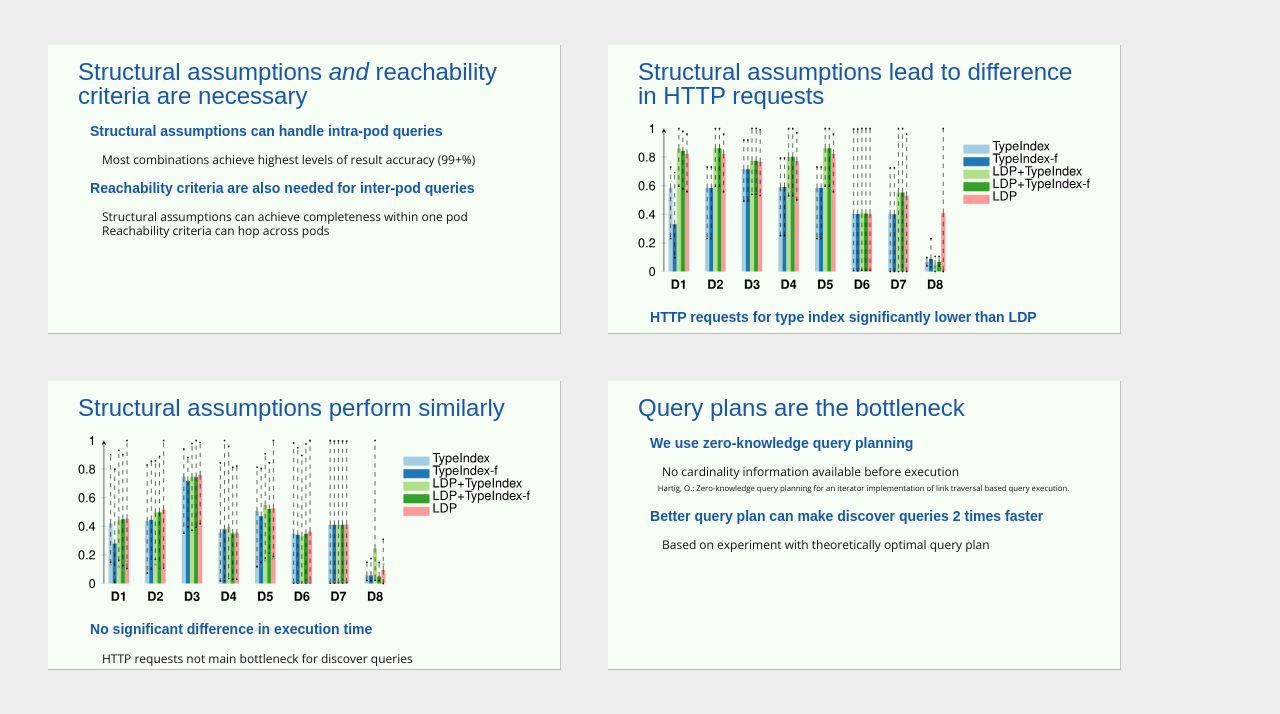
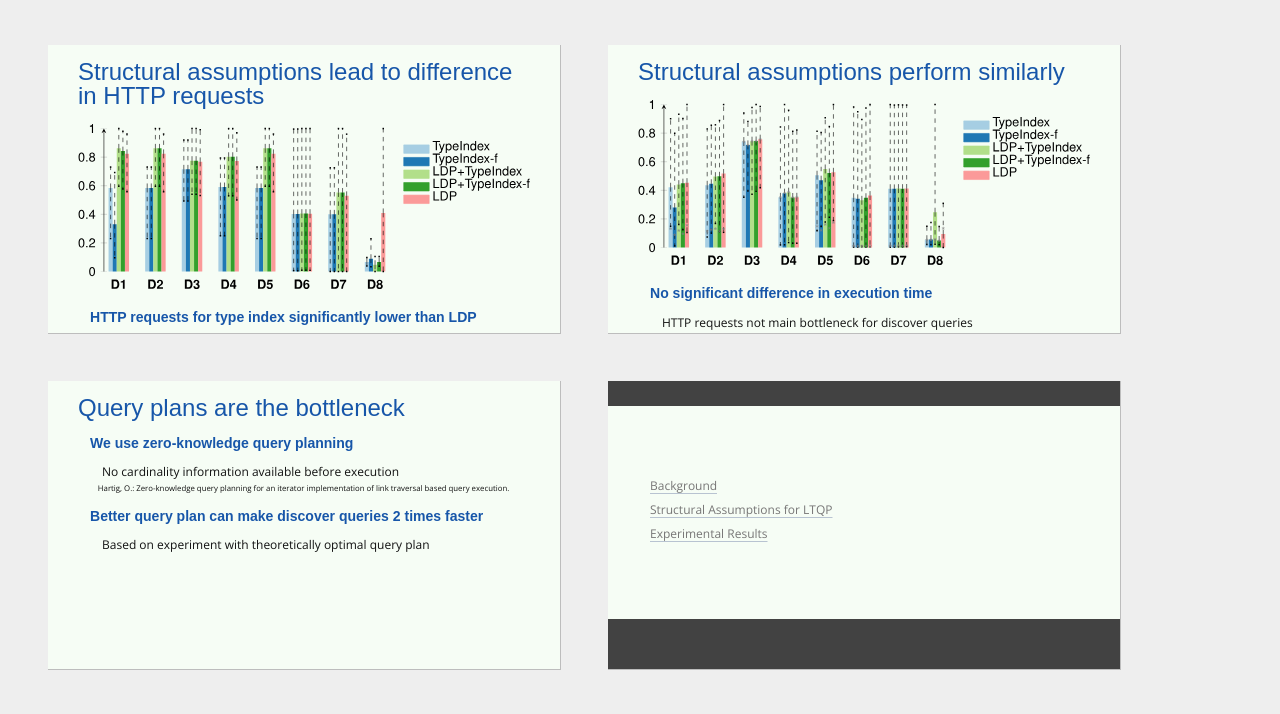
Before and after one commit to rubensworks/slides-2023-iswc-solidquery, a plain HTML site: page index.html in a window 1280 px wide. Shown: the part 3394-4108 px from the top of the page. Drawn offline with nearby package versions, Linux system fonts and the light colour scheme; a web font is replaced by a local one.

Commit message:
Deploying to gh-pages from  @ f7082def0f363fc275047a2723fc7fdb58714e98 🚀

```diff
--- a/index.html
+++ b/index.html
@@ -283,21 +283,6 @@
       </ul>
     </section>
 
-    <section id="intra-inter-vault" class="slide" inlist="" rel="schema:hasPart" resource="#intra-inter-vault">
-      <h2 property="schema:name">Structural assumptions <em>and</em> reachability criteria are necessary</h2>
-      <ul>
-          <li>
-          	  <h3>Structural assumptions can handle intra-pod queries</h3>
-			  <span class="indent">Most combinations achieve highest levels of result accuracy (99+%)</span>
-          </li>
-          <li>
-          	  <h3>Reachability criteria are also needed for inter-pod queries</h3>
-			  <span class="indent">Structural assumptions can achieve completeness within one pod</span>
-              <span class="indent">Reachability criteria can hop across pods</span>
-          </li>
-      </ul>
-    </section>
-
     <section id="difference-structural-http" class="slide" inlist="" rel="schema:hasPart" resource="#difference-structural-http">
       <h2 property="schema:name">Structural assumptions lead to difference in HTTP requests</h2>
       <center>
@@ -348,7 +333,7 @@
     </section>
 
     <section id="conclusion" class="slide" inlist="" rel="schema:hasPart" resource="#conclusion">
-      <h2 property="schema:name" class="big">Conclusion</h2>
+      <h2 property="schema:name">Conclusion</h2>
       <ul>
           <li>
           	  <h3>LTQP is relevant for decentralized environments</h3>
```
